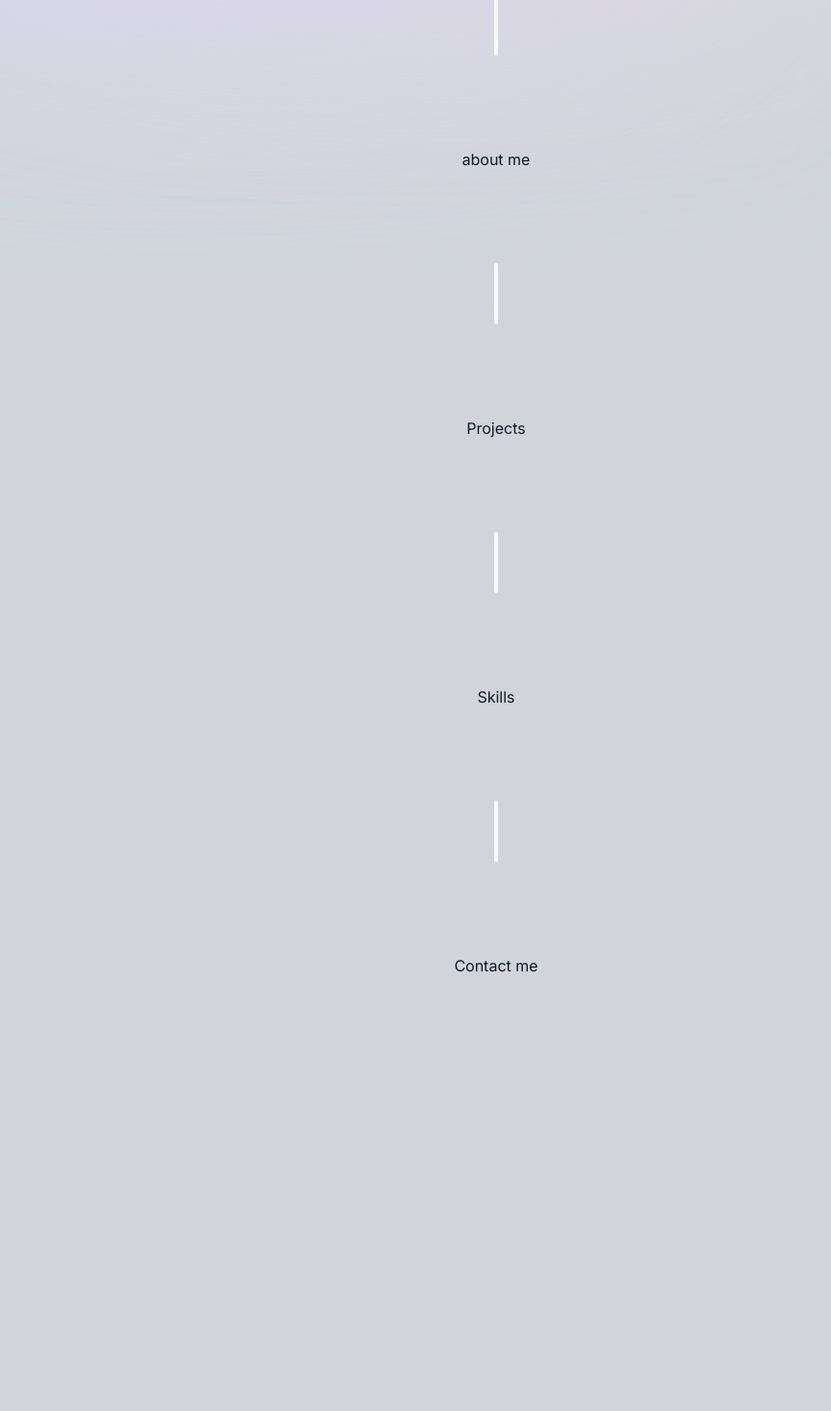
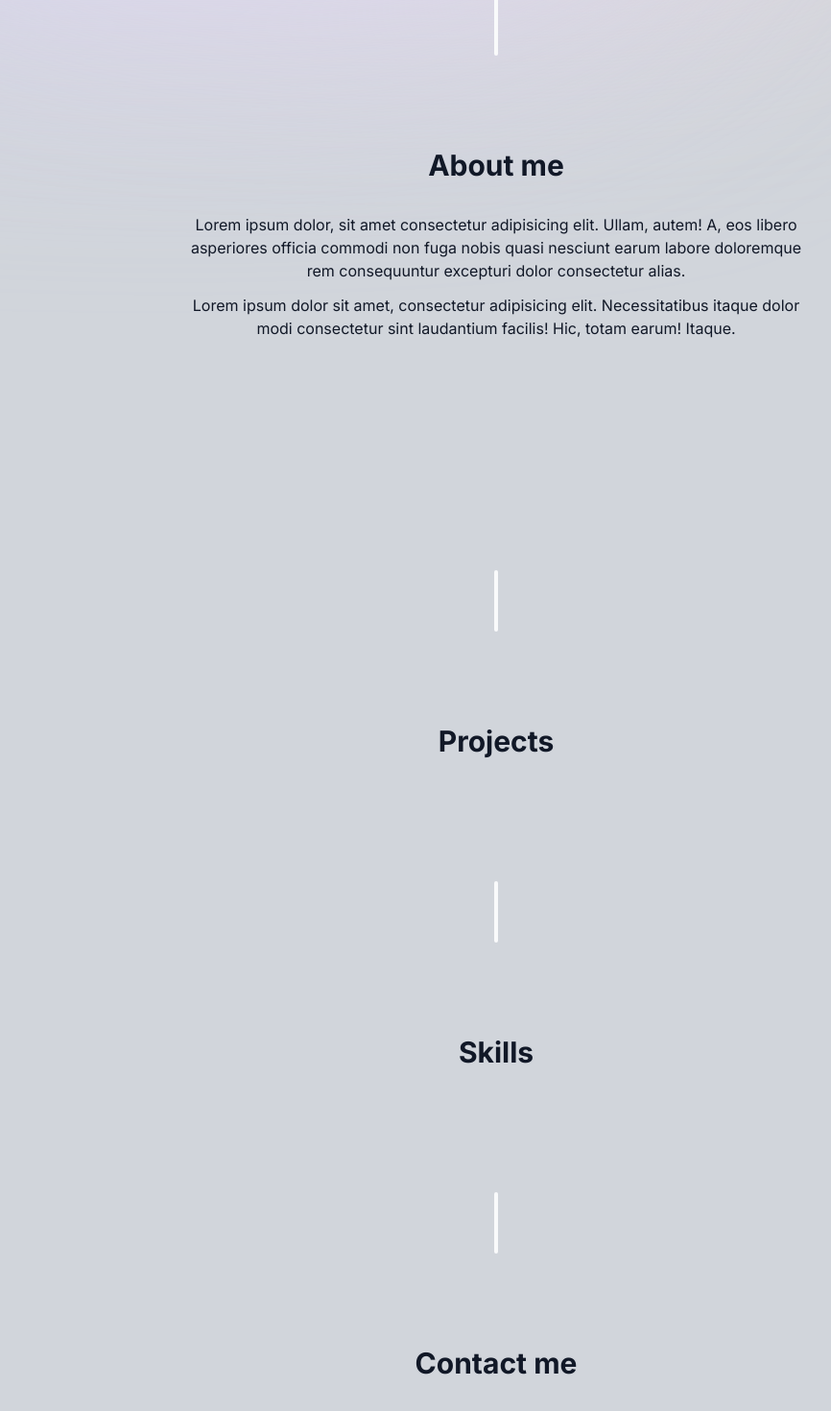
Before and after one commit to thonems/portfolio-site, a Next.js app: page / in a window 1280 px wide. Shown: the part 534-2004 px from the top of the page at 96% size, without its empty margins (123-989 px from the left). Before the commit the page ends 1648 px from the top, so only its background shows below. Built offline with nearby package versions, Linux system fonts and the light colour scheme.

Commit message:
done with about me using lorem dummy text, made the h2 on each component look better

```diff
--- a/components/about-me.tsx
+++ b/components/about-me.tsx
@@ -2,6 +2,12 @@ import React from 'react';
 
 export default function About(){
     return (
-        <div>about me</div>
+        <section className='mb-28 text-center leading-6 max-w-[40rem] sm:mb-36'>
+            <h2 className='text-3xl font-bold mb-8'>About me</h2>
+            <p className='mb-3'>
+                Lorem ipsum dolor, sit amet consectetur adipisicing elit. Ullam, autem! A, eos libero asperiores officia commodi non fuga nobis quasi nesciunt earum labore doloremque rem consequuntur excepturi dolor consectetur alias.
+            </p>
+            <p>Lorem ipsum dolor sit amet, consectetur adipisicing elit. Necessitatibus itaque dolor modi consectetur sint laudantium facilis! Hic, totam earum! Itaque.</p>
+        </section>
     )
 }
--- a/components/contact.tsx
+++ b/components/contact.tsx
@@ -2,6 +2,8 @@ import React from 'react';
 
 export default function Contact(){
     return (
-        <div>Contact me</div>
+        <section>
+            <h2 className='text-3xl font-bold mb-8'>Contact me</h2>
+        </section>
     )
 }
--- a/components/projects.tsx
+++ b/components/projects.tsx
@@ -2,6 +2,8 @@ import React from 'react';
 
 export default function Projects(){
     return (
-        <div>Projects</div>
+        <section>
+            <h2 className='text-3xl font-bold mb-8'>Projects</h2>
+        </section>
     )
 }
--- a/components/skills.tsx
+++ b/components/skills.tsx
@@ -2,6 +2,8 @@ import React from 'react';
 
 export default function Skills(){
     return (
-        <div>Skills</div>
+        <section>
+            <h2 className='text-3xl font-bold mb-8'>Skills</h2>
+        </section>
     )
 }
```
